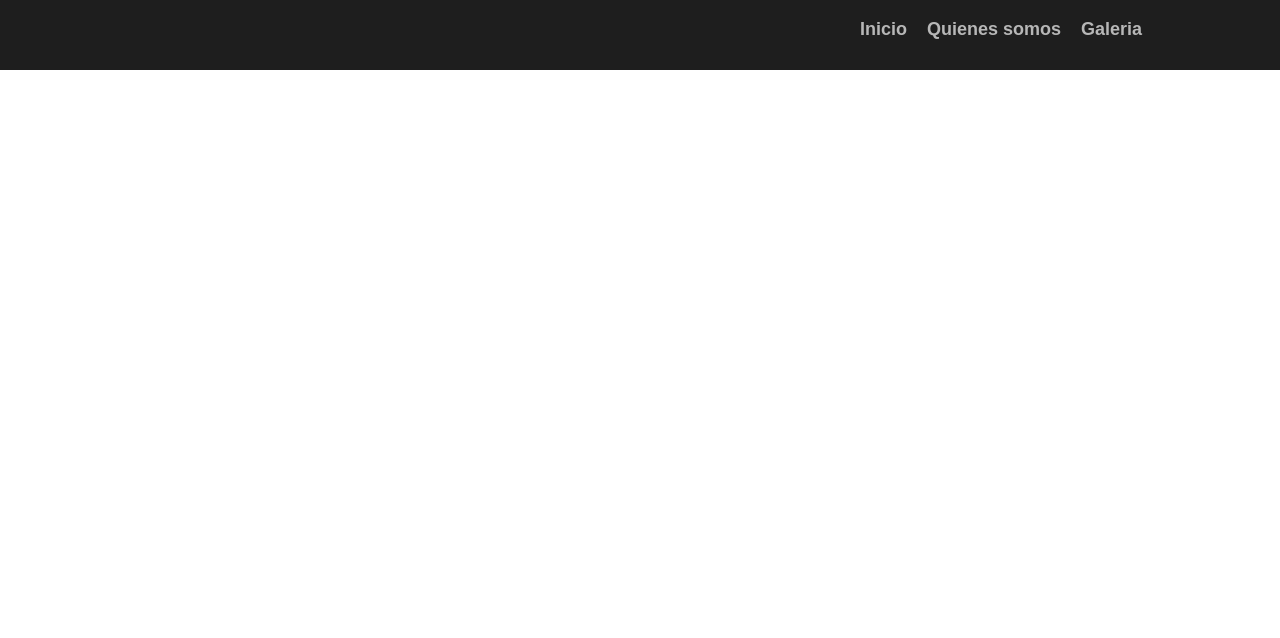
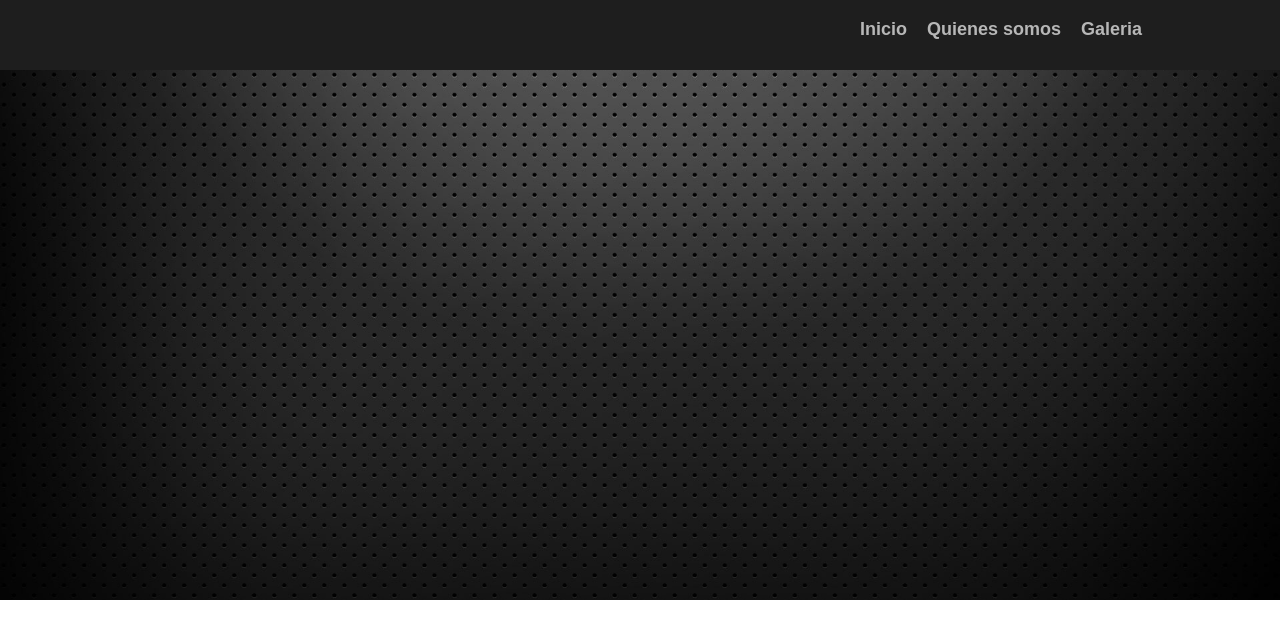
Before and after one commit to paskinelcamacho/pruebaexamen, a plain HTML site: page index.html in a window 1280 px wide. Drawn offline with Linux system fonts and the light colour scheme.

Commit message:
aplicando colores

```diff
--- a/estilos.css
+++ b/estilos.css
@@ -30,3 +30,11 @@ header{
 	text-decoration: none;
 	color:#b7b7b7;
 }
+#contenido{
+	width:100%;
+	height:600px;
+	background-image: url(../imagenes/fondoportada.jpg);
+	background-position: center center;
+	background-size: 100%;
+	background-repeat: no-repeat;
+}
--- a/index.html
+++ b/index.html
@@ -17,7 +17,12 @@
 	</header>
 
 	<main>
-		<div id="contenido-uno">
+		<div id="contenido">
+			<div id="titulo">
+				<p>Sitio Web de Prueba version 2.0</p>
+			</div>
+
+		</div>
 
 </body>
 </html>
```
Also changed, not shown: imagenes/fondoportada.jpg (added).
